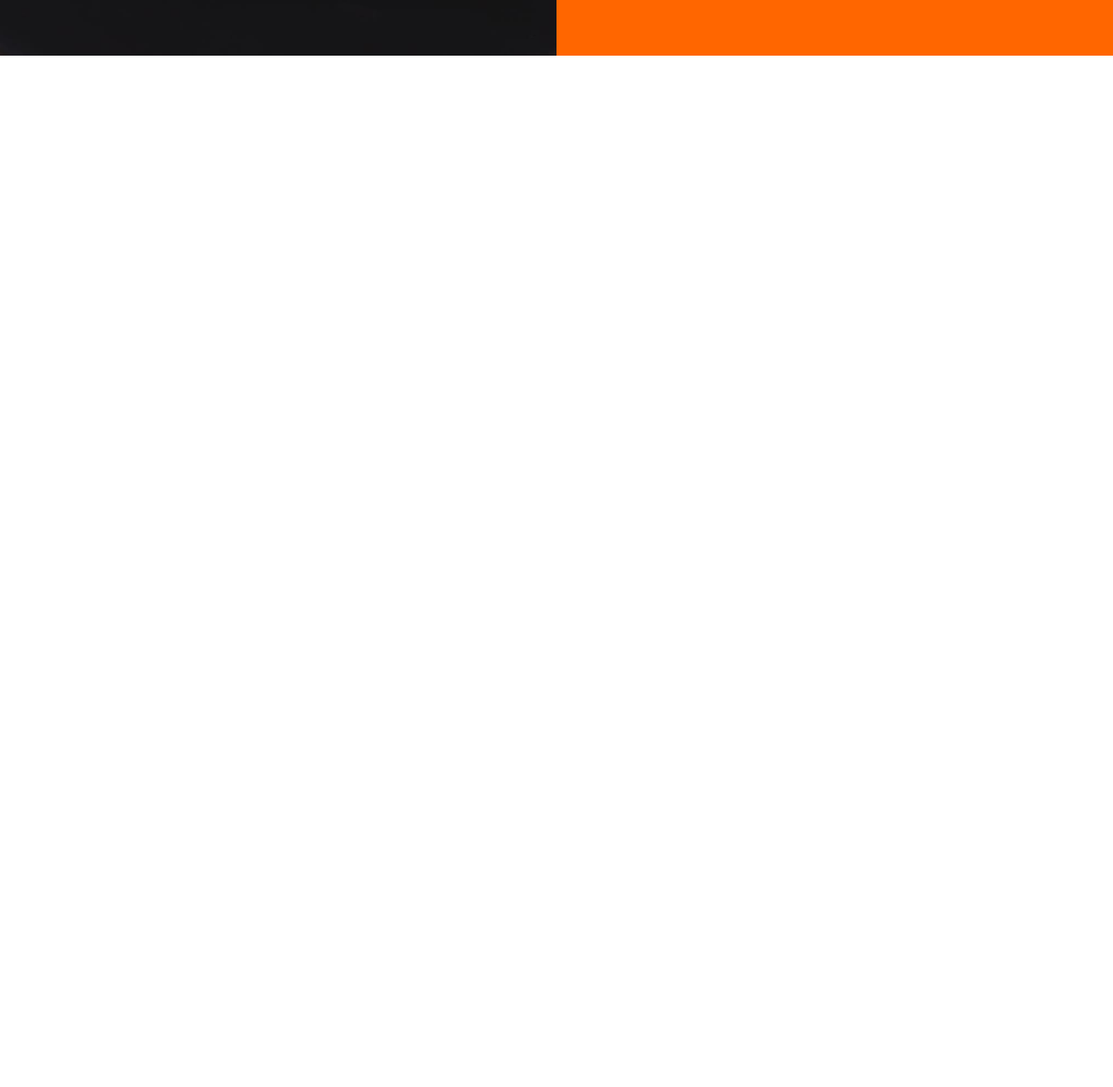
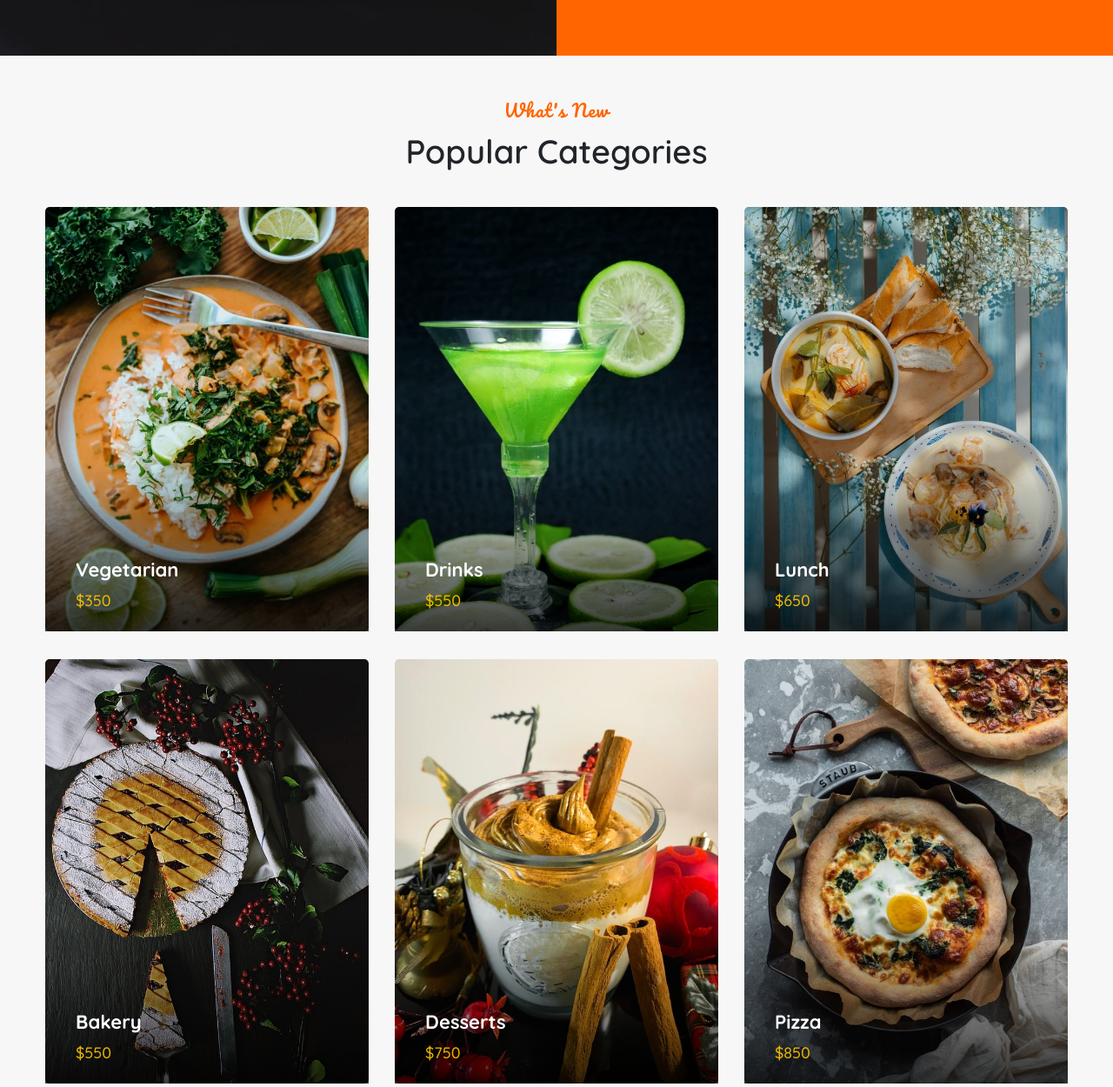
Before and after one commit to Jickey2001/Capstone_bs60, a plain HTML site: page index.html in a window 1280 px wide. Shown: the part 860-2110 px from the top of the page at 87% size. Before the commit the page ends 924 px from the top, so only its background shows below. Drawn offline with nearby package versions, Linux system fonts and the light colour scheme.

Commit message:
update section categories

```diff
--- a/index.html
+++ b/index.html
@@ -88,6 +88,120 @@
         </div>
       </div>
     </section>
+    <section class="categories">
+      <div class="container py-md-5 py-2 ">
+        <div class="categoriesHeader text-center">
+          <h6 class="categoriesTitle">
+            What's New
+          </h6>
+          <h3 class="categoriesText">Popular Categories</h3>
+        </div>
+        <div class="categoriesContent row justify-content-center">
+          <div class="contentItem col-lg-4 col-6 mt-4 pt-lg-2">
+            <div class="itemImg">
+
+              <a href="#url">
+                <img src="./img/Vegetarian.jpg" alt="" class="img img-fluid">
+              </a>
+            </div>
+            <div class="infor">
+              <a href="#url">
+                <h4 class="mt-4 mb-0">
+                    Vegetarian
+                </h4>
+                <h6 class="mt-sm-2 mt-1">$350</h6>
+              </a>
+            </div>
+            <div class="itemInfor"></div>
+          </div>
+          <div class="contentItem col-lg-4 col-6 mt-4 pt-lg-2">
+            <div class="itemImg">
+
+              <a href="#url">
+                <img src="./img/Drinks.jpg" alt="" class="img img-fluid">
+              </a>
+            </div>
+            <div class="infor">
+              <a href="#url">
+                <h4 class="mt-4 mb-0">
+                    Drinks
+                </h4>
+                <h6 class="mt-sm-2 mt-1">$550</h6>
+              </a>
+            </div>
+            <div class="itemInfor"></div>
+          </div>
+          <div class="contentItem col-lg-4 col-6 mt-4 pt-lg-2">
+            <div class="itemImg">
+
+              <a href="#url">
+                <img src="./img/Lunch.jpg" alt="" class="img img-fluid">
+              </a>
+            </div>
+            <div class="infor">
+              <a href="#url">
+                <h4 class="mt-4 mb-0">
+                    Lunch
+                </h4>
+                <h6 class="mt-sm-2 mt-1">$650</h6>
+              </a>
+            </div>
+            <div class="itemInfor"></div>
+          </div>
+          <div class="contentItem col-lg-4 col-6 mt-4 pt-lg-2">
+            <div class="itemImg">
+
+              <a href="#url">
+                <img src="./img/Bakery.jpg" alt="" class="img img-fluid">
+              </a>
+            </div>
+            <div class="infor">
+              <a href="#url">
+                <h4 class="mt-4 mb-0">
+                    Bakery
+                </h4>
+                <h6 class="mt-sm-2 mt-1">$550</h6>
+              </a>
+            </div>
+            <div class="itemInfor"></div>
+          </div>
+          <div class="contentItem col-lg-4 col-6 mt-4 pt-lg-2">
+            <div class="itemImg">
+
+              <a href="#url">
+                <img src="./img/Desserts.jpg" alt="" class="img img-fluid">
+              </a>
+            </div>
+            <div class="infor">
+              <a href="#url">
+                <h4 class="mt-4 mb-0">
+                    Desserts
+                </h4>
+                <h6 class="mt-sm-2 mt-1">$750</h6>
+              </a>
+            </div>
+            <div class="itemInfor"></div>
+          </div>
+          <div class="contentItem col-lg-4 col-6 mt-4 pt-lg-2">
+            <div class="itemImg">
+
+              <a href="#url">
+                <img src="./img/Pizza.jpg" alt="" class="img img-fluid">
+              </a>
+            </div>
+            <div class="infor">
+              <a href="#url">
+                <h4 class="mt-4 mb-0">
+                    Pizza
+                </h4>
+                <h6 class="mt-sm-2 mt-1">$850</h6>
+              </a>
+            </div>
+            <div class="itemInfor"></div>
+          </div>
+        </div>
+      </div>
+    </section>
   </main>
   <footer>
     <!-- place footer here -->
--- a/style/style.css
+++ b/style/style.css
@@ -9,6 +9,7 @@ body{
 }
 a{
     text-decoration: none;
+    background-color: transparent;
 }
 ul{
     list-style: none;
@@ -111,3 +112,77 @@ ul{
     color: #ffc600;
     transition: 0.3s ease-in-out;
 }
+/* Categories */
+.categories{
+    background: #f7f7f7;
+}
+.categories .contentItem{
+    position: relative;
+    width: 100%;
+    padding-right: 15px;
+    padding-left: 15px;
+    flex: 0 0 33.33333%;
+    max-width: 33.33333%;
+}
+.categories .categoriesTitle{
+    font-size: 20px;
+    font-weight: 400;
+    line-height: 30px;
+    letter-spacing: 1px;
+    color: #ff6600;
+    display: block;
+    font-family: 'Pacifico', cursive;
+}
+.categories .categoriesText{
+    font-size: 38px;
+    line-height: 48px;
+    font-weight: 600;
+}
+.categories .categoriesContent .itemImg{
+    position: relative;
+}
+.categories .categoriesContent .itemImg:after{
+    bottom: 0;
+    left: 0;
+    width: 100%;
+    height: 40%;
+    content: " ";
+    position: absolute;
+    background: linear-gradient(to bottom, rgba(0, 0, 0, 0) 0, rgba(0, 0, 0, 0.53) 69%, rgba(0, 0, 0, 0.76) 100%);
+
+}
+.categories .categoriesContent .itemImg .img{
+    display: block;
+    margin: 0 auto;
+    text-align: center;
+    width: 100%;
+    border-radius: 5px;
+    z-index: 0;
+}
+.categories .categoriesContent .itemImg .img:hover{
+    opacity: 0.85;
+    transition: all 0.4s;
+}
+.categories .categoriesContent .infor{
+    left: 50px;
+    bottom: 25px;
+    width: 95%;
+    opacity: 1;
+    position: absolute;
+    transition: all 0.4s;
+    color: #fff;
+    transform: translate3d(0, 10%, 0);
+}
+.categories .categoriesContent .infor h4{
+    font-size: 22px;
+    line-height: 30px;
+    color: #fff;
+    font-weight: 700;
+}
+.categories .categoriesContent .infor h6{
+    display: inline-block;
+    font-size: 18px;
+    line-height: 25px;
+    color: #ffc600;
+    opacity: 0.9;
+}
```
Also changed, not shown: img/Bakery.jpg (added), img/Desserts.jpg (added), img/Drinks.jpg (added), img/Lunch.jpg (added), img/Pizza.jpg (added), img/Vegetarian.jpg (added).
